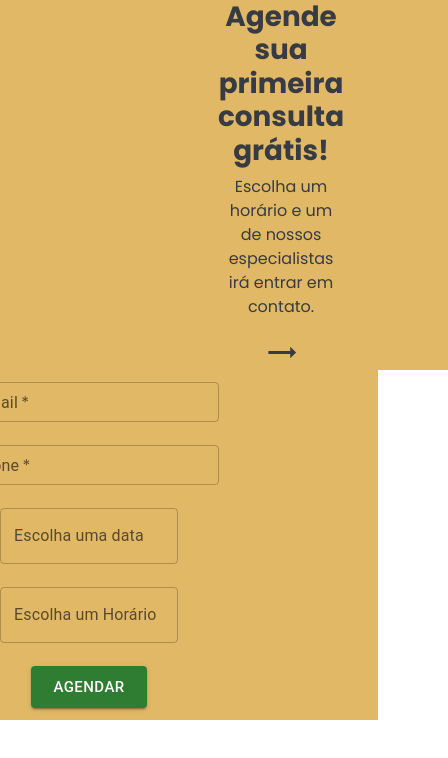
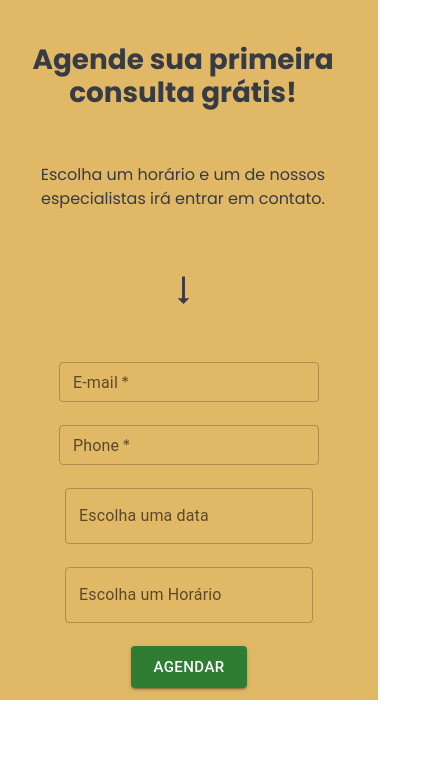
Before and after one commit to hugoamadio/FrontEnd-agendamentos, a React (Vite) app: page / in a window 390 px wide. Shown: the top 758 px of the page, 448 px wide, since content can reach past the window. Built offline with nearby package versions, Linux system fonts and the light colour scheme.

Commit message:
Feat - responsive complete and arrow responsive

```diff
--- /dev/null
+++ b/src/components/ArrowIcon/Index.tsx
@@ -0,0 +1,15 @@
+import TrendingFlatIcon from '@mui/icons-material/TrendingFlat';
+import useMediaQuery from '@mui/material/useMediaQuery';
+
+function ArrowIcon() {
+  const isSmallScreen = useMediaQuery('(min-width:700px)');
+
+  return (
+    <TrendingFlatIcon
+      fontSize='large'
+      style={{ transform: isSmallScreen ? 'none' : 'rotate(90deg)' }}
+    />
+  );
+}
+
+export default ArrowIcon;
--- a/src/components/SchedulesComponent/Styled.tsx
+++ b/src/components/SchedulesComponent/Styled.tsx
@@ -13,6 +13,10 @@ export const FirstBlockStyled = styled.div`
   flex-wrap: wrap;
   padding: 0px 230px;
   text-align: center;
+
+  @media(max-width: 700px){
+    padding: 20px 30px;
+  }
 `;
 
 export const SecondBlockStyled = styled.div`
@@ -25,4 +29,8 @@ export const SecondBlockStyled = styled.div`
   max-height: 530px;
   background-color: ${(props) => props.theme.colors.background};
   padding-right: 200px;
+
+  @media(max-width: 700px){
+    padding-right: 0px;
+  }
 `;
--- a/src/configs/GlobalStyled.tsx
+++ b/src/configs/GlobalStyled.tsx
@@ -12,6 +12,9 @@ const GlobalStyled = createGlobalStyle`
     display: none;
     }
 
+    #root{
+        width: 100%;
+    }
 
 `;
 
--- a/src/pages/Home.tsx
+++ b/src/pages/Home.tsx
@@ -1,7 +1,6 @@
 import 'bootstrap/dist/css/bootstrap.min.css';
 import SchedulesComponent from '../components/SchedulesComponent/Index';
-import TrendingFlatIcon from '@mui/icons-material/TrendingFlat';
-
+import ArrowIcon from '../components/ArrowIcon/Index';
 
 function Home(){
 
@@ -10,7 +9,7 @@ function Home(){
             <SchedulesComponent>
                 <h1 style={{fontWeight: '700'}}>Agende sua primeira consulta grátis!</h1>
                 <p>Escolha um horário e um de nossos especialistas irá entrar em contato.</p>
-                <TrendingFlatIcon fontSize='large'/>
+                <ArrowIcon/>
             </SchedulesComponent>
 
         </>
```
